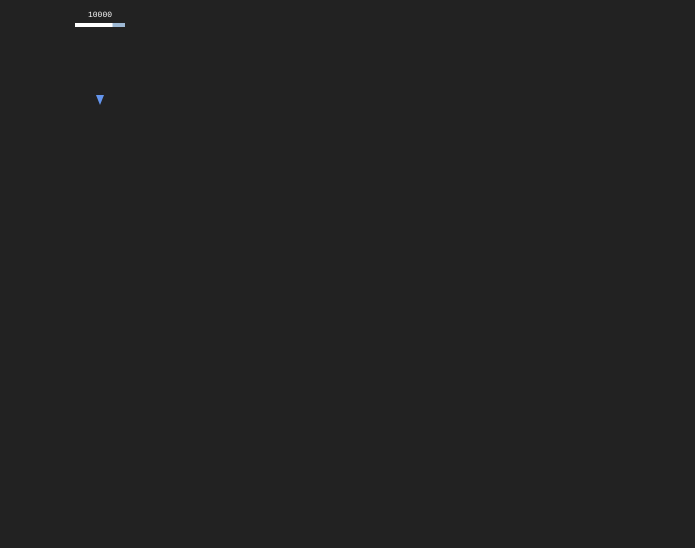
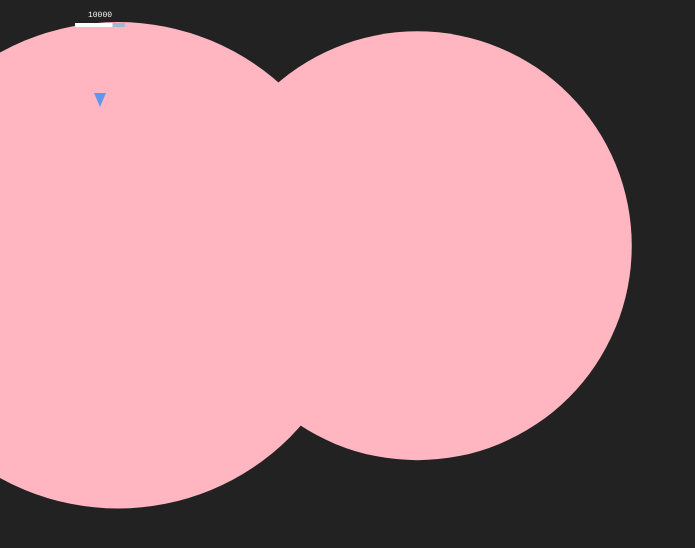
Before and after one commit to whatsim/game-scaffold, a plain HTML site: page index.html in a window 1280 px wide. Shown: the whole page, without its empty margins (0-695 px from the left). Drawn offline with Linux system fonts and the light colour scheme.

Commit message:
added planets and gravity toward bullets

```diff
--- a/index.html
+++ b/index.html
@@ -9,6 +9,7 @@
 		<script type="text/javascript" src="scripts/settings.js"></script>
 		<script type="text/javascript" src="scripts/utils.js"></script>
 		<script type="text/javascript" src="scripts/player.js"></script>
+		<script type="text/javascript" src="scripts/planet.js"></script>
 		<script type="text/javascript" src="scripts/projectile.js"></script>
 		<script type="text/javascript" src="scripts/ui.js"></script>
 		<script type="text/javascript" src="scripts/inputs.js"></script>
--- a/scripts/global.js
+++ b/scripts/global.js
@@ -1,16 +1,33 @@
 (function(){
 	var _needsDraw = true
-	var player = new Player(0,100,100,"#6495ED")
+	var player = new Player({
+		id:0,
+		x:100, y:100,
+		color:"#6495ED"
+	})
 	console.log(player)
 	var ui = new UI(player)
 	var _renderer, _context
 
 	var bullets = []
+	var planets = []
 
 	function _init(){
 		 _renderer = document.getElementById('renderer')
 		_context = _renderer.getContext('2d')
 		_viewResize()
+
+		var numPlanets = Math.ceil(Math.random() * 2)
+		for(var i = 0; i < numPlanets; i++) {
+			planets.push(new Planet(bullets,player,{
+				x:Math.random()*window.innerWidth,
+				y:Math.random()*window.innerHeight,
+				radius:Math.random()*window.innerWidth/4,
+				mass:Math.random() * 100,
+				color:'#FFB6C1'
+			}))
+		}
+
 		window.setInterval(_update,33) // logic 30 fps-ish
 		window.requestAnimationFrame(_draw) // probably 60 fps
 	}
@@ -20,8 +37,10 @@
 
 		for(var i = bullets.length-1; i >= 0; i--){
 			var age = bullets[i].update()
-			if(age > 100) bullets.splice(i,1)
+			if(age > 1000) bullets.splice(i,1)
 		}
+
+		for(var i = 0; i < planets.length; i++) planets[i].update()
 
 		ui.update()
 		_needsDraw = true
@@ -30,13 +49,13 @@
 	function _draw(time){
 		if(_needsDraw){
 			_renderer.width = _renderer.width
-			var context = _renderer.getContext('2d')
-			context.scale(Settings.dpi,Settings.dpi)
+			_context.scale(Settings.dpi,Settings.dpi)
 
-			player.draw(time,context)
-			for(var i = 0; i < bullets.length; i++) bullets[i].draw(time,context)
+			for(var i = 0; i < planets.length; i++) planets[i].draw(time,_context)
+			player.draw(time,_context)
+			for(var i = 0; i < bullets.length; i++) bullets[i].draw(time,_context)
 
-			ui.draw(time,context)
+			ui.draw(time,_context)
 			_needsDraw = false
 		}
 		window.requestAnimationFrame(_draw)
--- /dev/null
+++ b/scripts/planet.js
@@ -0,0 +1,34 @@
+function Planet(bullets,player,options){
+	// options
+	// x,y,radius,mass,color
+	this.x = options.x
+	this.y = options.y
+	this.radius = options.radius
+	this.mass = options.mass
+	this.color = options.color
+
+
+	this.update = function(){
+
+		for(var i = 0; i < bullets.length; i++) pull(bullets[i])
+	}
+	this.draw = function(time,drawContext){
+		drawContext.save()
+		drawContext.translate(this.x,this.y)
+		drawContext.fillStyle = this.color
+		drawContext.beginPath()
+		drawContext.ellipse(0,0,this.radius,this.radius,0,2*Math.PI,false)
+		drawContext.fill()
+		drawContext.closePath()
+		drawContext.restore()
+	}
+
+	var pull = (object) => {
+		var distance = Utils.distance(this,object)
+		var force = this.mass/distance
+		var angle = Math.atan2(this.x - object.x,this.y - object.y)
+		object.velocity.x += Math.sin(angle)
+		object.velocity.y += Math.cos(angle)
+	}
+
+}
--- a/scripts/player.js
+++ b/scripts/player.js
@@ -1,8 +1,9 @@
-function Player(id,x,y,color){
-	this.id = id
-	this.x = x
-	this.y = y
-	this.color = color
+function Player(options){
+	// id,x,y,color
+	this.id = options.id
+	this.x = options.x
+	this.y = options.y
+	this.color = options.color
 	this.inventory = {
 		ammo:10000,
 		items : {
@@ -16,6 +17,7 @@ function Player(id,x,y,color){
 	this.speed = 5
 	this.heading = 0
 	this.health = 75
+	this.weaponCooldown = 5
 
 	var gunReady = 0
 
@@ -37,9 +39,14 @@ function Player(id,x,y,color){
 
 		if(Inputs[Settings.mouse.down]){
 			if(this.inventory.ammo > 0 && gunReady == 0){
-				bullets.push(new Projectile(this.x,this.y,10,this.heading))
+				bullets.push(new Projectile({
+					x:this.x,
+					y:this.y,
+					speed:10,
+					heading:this.heading
+				}))
 				this.inventory.ammo --
-				gunReady = 5
+				gunReady = this.weaponCooldown
 			}
 		}
 		if(gunReady > 0){
@@ -56,10 +63,10 @@ function Player(id,x,y,color){
 		drawContext.rotate(this.heading)
 		drawContext.fillStyle = this.color
 		drawContext.beginPath()
-		drawContext.moveTo(0,5)
-		drawContext.lineTo(-4,-5)
-		drawContext.lineTo(4,-5)
-		drawContext.lineTo(0,5)
+		drawContext.moveTo(0,7)
+		drawContext.lineTo(-6,-7)
+		drawContext.lineTo(6,-7)
+		drawContext.lineTo(0,7)
 		drawContext.closePath()
 		drawContext.fill()
 		drawContext.restore()
--- a/scripts/projectile.js
+++ b/scripts/projectile.js
@@ -1,14 +1,23 @@
-function Projectile(x,y,speed,heading){
-	this.x = x
-	this.y = y
-	this.speed = speed
-	this.heading = heading + Math.PI/2
+function Projectile(options){
+	//options
+	//x,y,speed,heading
+	this.x = options.x
+	this.y = options.y
+	this.speed = options.speed
+	this.heading = options.heading + Math.PI/2
+
+	this.velocity = {
+		x:Math.cos(this.heading) * this.speed,
+		y:Math.sin(this.heading) * this.speed
+	}
+
 	var age = 0
 	this.update = function(){
-		var xMove = Math.cos(this.heading) * this.speed
-		var yMove = Math.sin(this.heading) * this.speed
-		this.x += xMove
-		this.y += yMove
+
+		this.x += this.velocity.x
+		this.y += this.velocity.y
+
+		this.heading = Math.atan2(this.velocity.y,this.velocity.x)
 		return age++
 	}
 	this.draw = function(time,drawContext){
@@ -18,7 +27,7 @@ function Projectile(x,y,speed,heading){
 		drawContext.strokeStyle = "#9EB9D4"
 		drawContext.beginPath()
 		drawContext.moveTo(0,0)
-		drawContext.lineTo(5,0)
+		drawContext.lineTo(10,0)
 		drawContext.closePath()
 		drawContext.stroke()
 		drawContext.restore()
--- a/scripts/ui.js
+++ b/scripts/ui.js
@@ -3,7 +3,7 @@ function UI(player){
 	var distanceToCursor = 0
 
 	this.update = function(){
-		distanceToCursor = Math.sqrt(Math.pow(Inputs[Settings.mouse.x] - player.x,2) + Math.pow(Inputs[Settings.mouse.y] - player.y,2))
+		distanceToCursor = Utils.distance({x:Inputs[Settings.mouse.x],y:Inputs[Settings.mouse.y]},player)
 	}
 	this.draw = function(time,drawContext){
 
--- a/scripts/utils.js
+++ b/scripts/utils.js
@@ -2,8 +2,16 @@ var Utils = (function(){
 	function lerp(ratio, start, end){
         return start + (end - start) * ratio;
     }
+    function pythagoreanHypo(a,b){
+    	return Math.sqrt(Math.pow(a,2) + Math.pow(b,2))
+    }
+    function distance(p1,p2){
+    	return pythagoreanHypo(p1.x - p2.x,p1.y - p2.y)
+    }
 
 	return {
-		lerp : lerp
+		lerp : lerp,
+		pythagoreanHypo : pythagoreanHypo,
+		distance: distance
 	}
 })()
```
